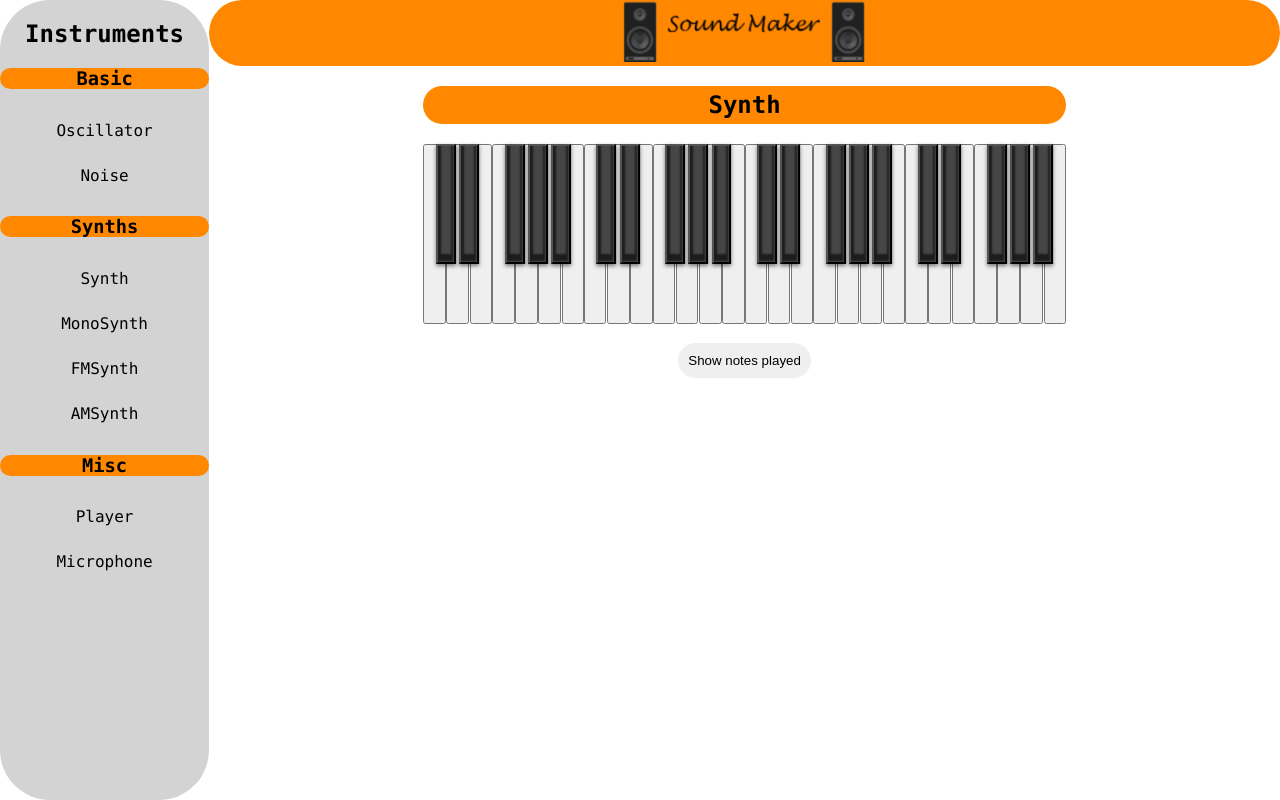
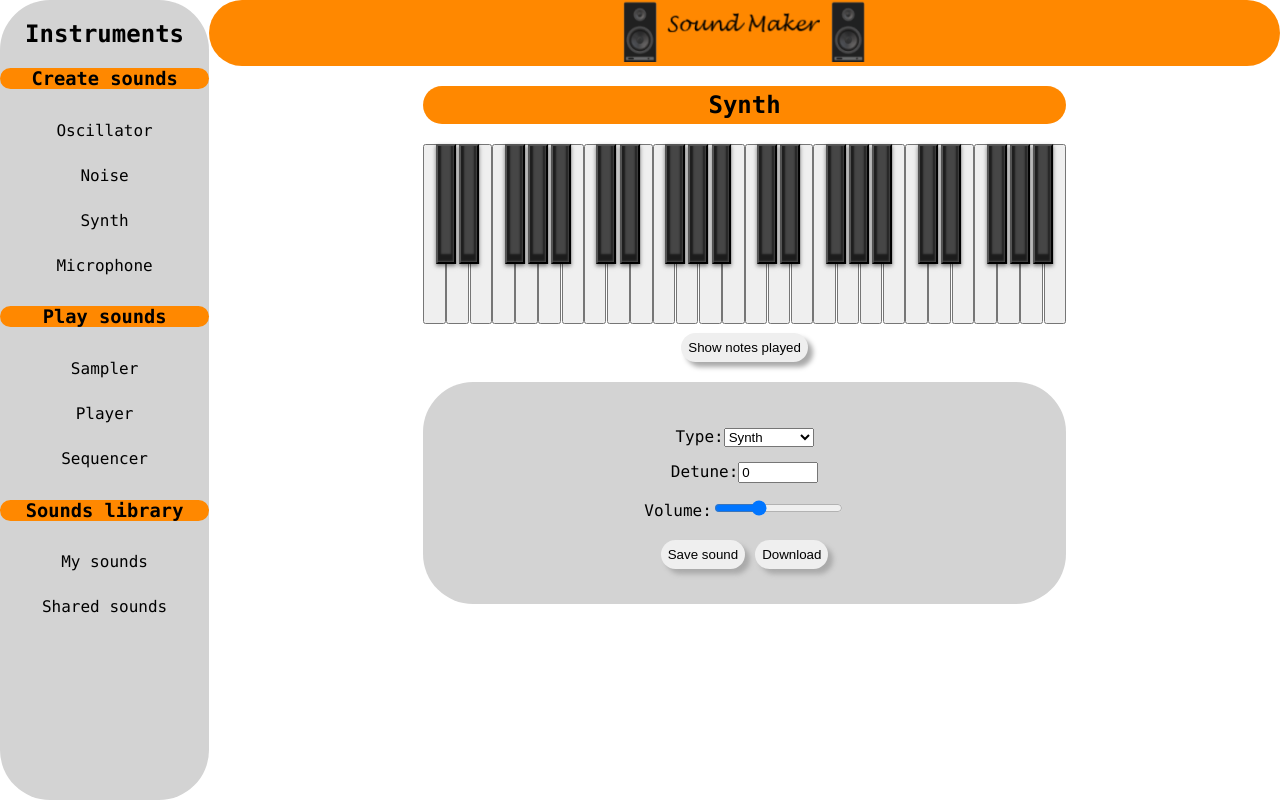
Before and after one commit to paulscutaru/SoundMaker, a React (Create React App) app: page /home in a window 1280 px wide. Built offline with nearby package versions, Linux system fonts and the light colour scheme.

Commit message:
Adding more sound features

```diff
--- a/src/components/Sidebar/Sidebar.js
+++ b/src/components/Sidebar/Sidebar.js
@@ -4,12 +4,12 @@ import { SidebarData } from './SidebarData'
 
 export default function Sidebar(props) {
 
-    function handleInstrumentChange(newInstrument) {
+    function handleToolChange(newInstrument) {
         props.onClick(newInstrument);
     }
 
     return (
-        <div className='Sidebar' name={props.name} onChange={handleInstrumentChange}>
+        <div className='Sidebar' name={props.name} onChange={handleToolChange}>
             <h2>Instruments</h2>
             <ul className='SidebarList'>
                 {SidebarData.map((item, key) => {
@@ -18,7 +18,7 @@ export default function Sidebar(props) {
                             <h3 className='SidebarItemTitle'>{item.title}</h3>
                             <ul className='SidebarList'>
                                 {item.content.map((contentItem) =>
-                                    <li key={contentItem.name} className='SidebarDropdown' onClick={() => handleInstrumentChange(contentItem.name)}>{contentItem.name}</li>
+                                    <li key={contentItem.name} className='SidebarDropdown' onClick={() => handleToolChange(contentItem.name)}>{contentItem.name}</li>
                                 )}
                             </ul>
                         </li>
--- a/src/components/Sidebar/SidebarData.js
+++ b/src/components/Sidebar/SidebarData.js
@@ -1,40 +1,44 @@
 export const SidebarData = [
     {
-        title: 'Basic',
+        title: 'Create sounds',
         content: [
             {
                 name: 'Oscillator'
             },
             {
                 name: 'Noise'
+            },
+            {
+                name: 'Synth'
+            },
+            {
+                name: 'Microphone'
             }
         ]
     },
     {
-        title: 'Synths',
+        title: 'Play sounds',
         content: [
+
             {
-                name: 'Synth'
+                name: 'Sampler'
             },
             {
-                name: 'MonoSynth'
+                name: 'Player'
             },
             {
-                name: 'FMSynth'
-            },
-            {
-                name: 'AMSynth'
+                name: 'Sequencer'
             }
         ]
     },
     {
-        title: 'Misc',
+        title: 'Sounds library',
         content: [
             {
-                name: 'Player'
+                name: 'My sounds'
             },
             {
-                name: 'Microphone'
+                name: 'Shared sounds'
             }]
     }
 ]
--- a/src/components/Instrument/Instrument.js
+++ b/src/components/Tools/Tool.js
@@ -1,7 +1,7 @@
-import './Instrument.css'
-import { Oscillator, Noise, Player, Microphone, Synth} from "./InstrumentsData"
+import './Tool.css'
+import { Oscillator, Noise, Player, Microphone, Synth, Sampler, Sequencer } from "./ToolsData"
 
-export default function Instrument(props) {
+export default function Tool(props) {
 
   const name = props.name;
 
@@ -14,13 +14,21 @@ export default function Instrument(props) {
       return (
         <Noise name={name} />
       );
+    case 'Microphone':
+      return (
+        <Microphone name={name} />
+      );
+    case 'Sampler':
+      return (
+        <Sampler name={name} />
+      );
     case 'Player':
       return (
         <Player name={name} />
       );
-    case 'Microphone':
+    case 'Sequencer':
       return (
-        <Microphone name={name} />
+        <Sequencer name={name} />
       );
     default:
       return (
--- a/src/components/Instrument/InstrumentsData.js
+++ b/src/components/Tools/ToolsData.js
@@ -37,7 +37,7 @@ function Oscillator(props) {
 
     let name = props.name;
     return (
-        <div className='Oscillator'>
+        <div className='Oscillator margin-top'>
             <h2>{name}</h2>
             <button className="play-button" onMouseDown={trigger} onMouseUp={stop} onMouseLeave={stop}>⚫</button>
             <div className='Options'>
@@ -59,7 +59,11 @@ function Oscillator(props) {
                 </div>
                 <div className='margin-top'>
                     <label>Volume:</label>
-                    <input name='volume' type='range' min='-12' max='12' value={oscVolume} onChange={e => setOscVolume(e.target.value)} />
+                    <input name='volume' type='range' min='-12' max='6' value={oscVolume} onChange={e => setOscVolume(e.target.value)} />
+                </div>
+                <div className='margin-top'>
+                    <button className='button-primary'>Save sound</button>
+                    <button className='button-primary'>Download</button>
                 </div>
             </div>
         </div>
@@ -107,7 +111,7 @@ function Noise(props) {
 
     let name = props.name;
     return (
-        <div>
+        <div className='margin-top'>
             <h2>{name}</h2>
             <button className="play-button" onMouseDown={trigger} onMouseUp={stop} onMouseLeave={stop}>⚫</button>
             <div className='Options'>
@@ -132,7 +136,11 @@ function Noise(props) {
                     </div>
                     <div className='margin-top'>
                         <label>Volume:</label>
-                        <input name='volume' type='range' min='-12' max='12' value={noiseVolume} onChange={e => setNoiseVolume(e.target.value)} />
+                        <input name='volume' type='range' min='-12' max='6' value={noiseVolume} onChange={e => setNoiseVolume(e.target.value)} />
+                    </div>
+                    <div className='margin-top'>
+                        <button className='button-primary'>Save sound</button>
+                        <button className='button-primary'>Download</button>
                     </div>
                 </div>
             </div>
@@ -141,48 +149,6 @@ function Noise(props) {
 
 }
 
-function Player(props) {
-    let player;
-
-    const [selectedFile, setSelectedFile] = useState();
-    const [isSelected, setIsSelected] = useState(false);
-
-    function trigger() {
-        if (isSelected) {
-            player = new Tone.Player(URL.createObjectURL(selectedFile.name)).toDestination()
-            player.start()
-
-        }
-    }
-
-    const changeHandler = (event) => {
-        setSelectedFile(event.target.files[0]);
-        setIsSelected(true);
-        console.log('Selected file in player: ', event.target.files[0].name)
-    };
-
-    let name = props.name;
-    return (
-        <div>
-            <h2>{name}</h2>
-            <input type="file" name="file" accept='.mp3' onChange={changeHandler} />
-            {isSelected ? (
-                <div>
-                    <p>Filename: {selectedFile.name}</p>
-                    <p>Filetype: {selectedFile.type}</p>
-                    <p>Size in bytes: {selectedFile.size}</p>
-                    <p>
-                        lastModifiedDate:{' '}
-                        {selectedFile.lastModifiedDate.toLocaleDateString()}
-                    </p>
-                </div>
-            ) : (
-                <p>Select a file to show details</p>
-            )}
-            <button className="play-button" onClick={trigger}>⚫</button>
-        </div>
-    );
-}
 
 function Microphone(props) {
     let name = props.name;
@@ -224,27 +190,185 @@ function Microphone(props) {
 }
 
 function Synth(props) {
-    let name = props.name;
     let synth;
+    const [synthType, setSynthType] = useState('Synth')
+    const [synthDetune, setSynthDetune] = useState('0')
+    const [synthVolume, setSynthVolume] = useState('-6')
+
     const [showNotesPlayed, setShowNotesPlayed] = useState(false)
     var [notesPlayed, setNotesPlayed] = useState([])
 
-    switch (name) {
+    switch (synthType) {
         case 'Synth':
-            synth = new Tone.Synth().toDestination();
+            synth = new Tone.Synth({
+                detune: synthDetune,
+                volume: synthVolume
+            }).toDestination();
             break;
         case 'MonoSynth':
-            synth = new Tone.MonoSynth().toDestination();
+            synth = new Tone.MonoSynth({
+                detune: synthDetune,
+                volume: synthVolume
+            }).toDestination();
             break;
         case 'FMSynth':
-            synth = new Tone.FMSynth().toDestination();
+            synth = new Tone.FMSynth({
+                detune: synthDetune,
+                volume: synthVolume
+            }).toDestination();
             break;
         case 'AMSynth':
-            synth = new Tone.AMSynth().toDestination();
+            synth = new Tone.AMSynth({
+                detune: synthDetune,
+                volume: synthVolume
+            }).toDestination();
             break;
         default:
-            synth = new Tone.Synth().toDestination();
+            synth = new Tone.Synth({
+                detune: synthDetune,
+                volume: synthVolume
+            }).toDestination();
     }
+
+    function playNote(note) {
+        synth.triggerAttackRelease(`${note}`, "6n")
+        setNotesPlayed([...notesPlayed, note])
+    }
+
+    function getTilesButtons() {
+        const notes = getNotesBetween('C2', 'B5')
+        var tile_class = 'tile'
+
+        return notes.map((note) => {
+            if (note.includes('#'))
+                tile_class = 'tile_sharp'
+            else
+                tile_class = 'tile'
+
+            return (
+                <button key={note} className={tile_class} onMouseDown={() => playNote(note)}></button>
+            )
+        })
+
+    }
+
+    const updateDetune = (event) => {
+        if (event.target.value !== '-')
+            setSynthDetune(event.target.value);
+    }
+
+    return (
+        <div className='piano-container'>
+            <h2>{synthType}</h2>
+            <div className='tiles-wrapper'>
+                {getTilesButtons()}
+            </div>
+            {showNotesPlayed ?
+                (
+                    <div>
+                        <div className='notes-played-container'>
+                            <ul>
+                                {notesPlayed.map((note, index) => (<li key={index}>{note},</li>))}
+                            </ul>
+
+                        </div>
+                        <button className='button-primary margin-top' onClick={() => setShowNotesPlayed(false)}>Hide notes played</button>
+                        <button className='button-primary margin-top' onClick={() => setNotesPlayed([])}>Clear</button>
+                    </div>
+                ) :
+                (
+                    <button className='button-primary margin-top' onClick={() => setShowNotesPlayed(true)}>Show notes played</button>
+                )
+            }
+            <div className='Options'>
+                <div className='margin-top'>
+                    <label>Type:</label>
+                    <select name="synthType" value={synthType} onChange={e => setSynthType(e.target.value)}>
+                        <option value="Synth">Synth</option>
+                        <option value="MonoSynth">MonoSynth</option>
+                        <option value="FMSynth">FMSynth</option>
+                        <option value="AMSynth">AMSynth</option>
+                    </select>
+                </div>
+                <div className='margin-top'>
+                    <label>Detune:</label>
+                    <input name='detune' type='number' min='-4000' max='4000' value={synthDetune} onChange={updateDetune} />
+                </div>
+                <div className='margin-top'>
+                    <label>Volume:</label>
+                    <input name='volume' type='range' min='-12' max='6' value={synthVolume} onChange={e => setSynthVolume(e.target.value)} />
+                </div>
+                <div className='margin-top'>
+                    <button className='button-primary'>Save sound</button>
+                    <button className='button-primary'>Download</button>
+                </div>
+            </div>
+        </div>
+    );
+}
+
+function Player(props) {
+    const [selectedFile, setSelectedFile] = useState();
+    const [isSelected, setIsSelected] = useState(false);
+
+    var player = new Tone.Player().toDestination()
+    var buffer;
+    function trigger() {
+        if (isSelected) {
+            buffer = new Tone.Buffer(URL.createObjectURL(selectedFile), function () {
+                if (player.state === 'stopped') {
+                    player.buffer = buffer
+                    player.start()
+                }
+                else if (player.state === 'started') {
+                    player.stop()
+                    buffer.stop()
+                }
+
+                console.log('Player state:', player.state)
+            });
+        }
+    }
+
+    const changeHandler = (event) => {
+        setSelectedFile(event.target.files[0]);
+        setIsSelected(true);
+        console.log('Selected file in player: ', event.target.files[0].name)
+    };
+
+    let name = props.name;
+    return (
+        <div className='margin-top'>
+            <h2>{name}</h2>
+            <input type="file" name="file" accept='.mp3' onChange={changeHandler} />
+            {isSelected ? (
+                <div>
+                    <p>Filename: {selectedFile.name}</p>
+                    <p>Filetype: {selectedFile.type}</p>
+                    <p>Size: {selectedFile.size / 1000000} megabytes</p>
+                    <p>
+                        lastModifiedDate:{' '}
+                        {selectedFile.lastModifiedDate.toLocaleDateString()}
+                    </p>
+                </div>
+            ) : (
+                <p>Select a file to show details</p>
+            )}
+            <button className="play-button" onClick={trigger}>⚫</button>
+            <div className='margin-top'>
+                <button className='button-primary'>Save sound</button>
+                <button className='button-primary'>Download</button>
+            </div>
+        </div>
+    );
+}
+
+function Sampler(props) {
+    let name = props.name;
+    let synth;
+    const [samplerSound, setSamplerSound] = useState('')
+    const [showNotesPlayed, setShowNotesPlayed] = useState(false)
+    var [notesPlayed, setNotesPlayed] = useState([])
 
     function playNote(note) {
         synth.triggerAttackRelease(`${note}`, "6n")
@@ -291,8 +415,29 @@ function Synth(props) {
                     <button className='button-primary margin-top' onClick={() => setShowNotesPlayed(true)}>Show notes played</button>
                 )
             }
+            <div className='Options'>
+                <div className='margin-top'>
+                    <label>Select sound:</label>
+                    <select name="sound" value={samplerSound} onChange={e => setSamplerSound(e.target.value)}>
+                    </select>
+                </div>
+            </div>
         </div>
     );
+
 }
 
-export { Oscillator, Noise, Player, Microphone, Synth }
+function Sequencer(props) {
+
+    let name = props.name
+
+    return (
+        <div className='margin-top'>
+            <h2>{name}</h2>
+        </div>
+    )
+}
+
+
+
+export { Oscillator, Noise, Player, Microphone, Synth, Sampler, Sequencer }
--- a/src/pages/Home/Home.css
+++ b/src/pages/Home/Home.css
@@ -24,12 +24,14 @@
 
 .Home .button-primary {
   border: 0;
-  padding: 10px 10px 10px 10px;
+  box-shadow: 5px 5px 5px #aaaaaa;
+  margin: 5px 5px 5px 5px;
+  padding: 7px 7px 7px 7px;
   border-radius: 50px;
   outline: none;
 }
 
 .Home .button-primary:hover {
-  background-color: var(--primary-color);
+  background-color: var(--secondary-color);
   cursor: pointer;
 }
--- a/src/pages/Home/Home.js
+++ b/src/pages/Home/Home.js
@@ -1,12 +1,11 @@
 import React from "react";
 import "./Home.css";
 
-import Instrument from '../../components/Instrument/Instrument'
+import Tool from '../../components/Tools/Tool'
 import Sidebar from '../../components/Sidebar/Sidebar'
 import Header from '../../components/Header/Header'
 
 export default function Home(props) {
-    //const [data, setData] = React.useState(null);
     const [instrument, setInstrument] = React.useState('Synth');
 
     function handleInstrumentChange(newInstrument) {
@@ -20,7 +19,7 @@ export default function Home(props) {
             <div className='Content'>
                 <Header />
                 <div className='Instrument'>
-                    <Instrument name={instrument} />
+                    <Tool name={instrument} />
                 </div>
             </div>
         </div>
```
Also changed, not shown: src/components/Tools/Tool.css (renamed from src/components/Instrument/Instrument.css).
